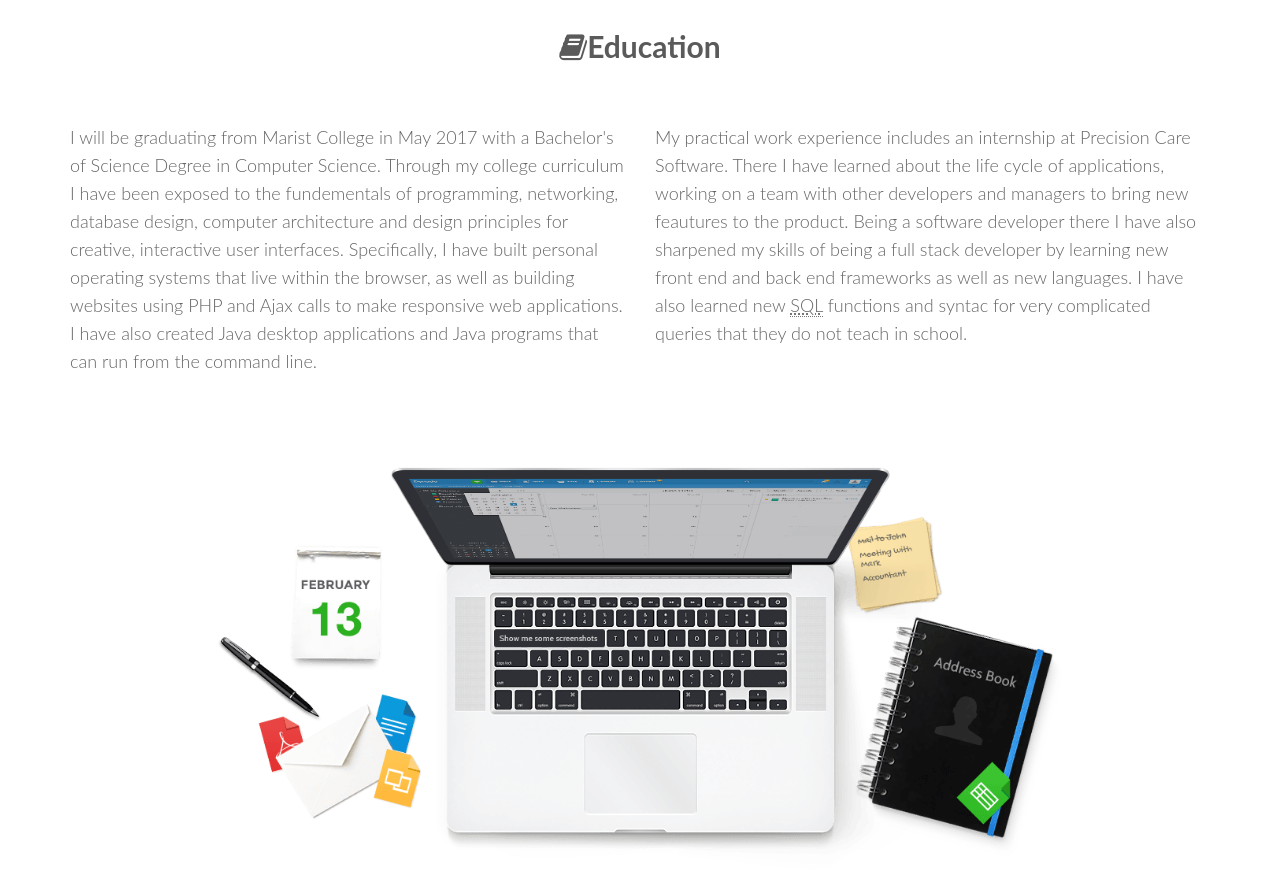
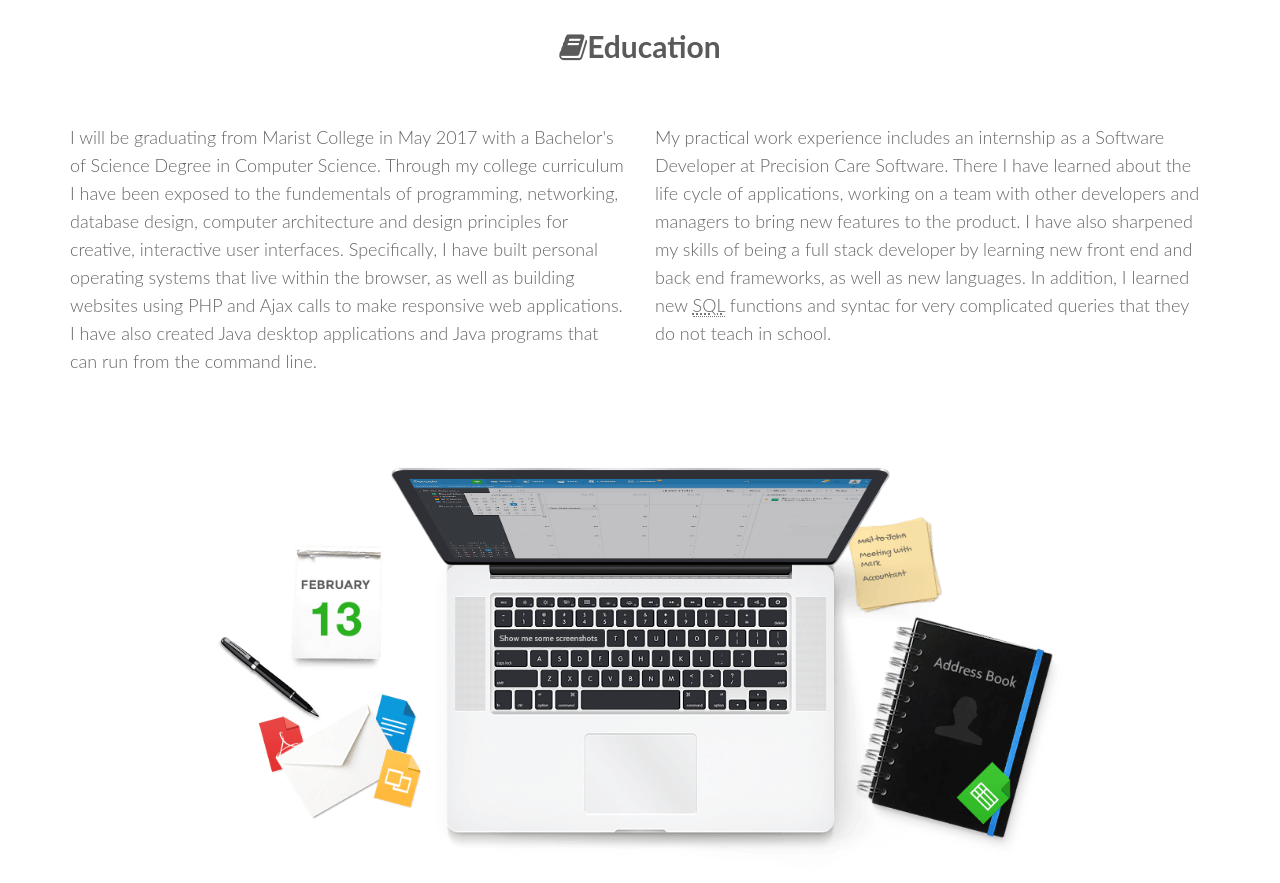
Before and after one commit to kylebradshaw18/Kyles-Website, a plain HTML site: page index.html in a window 1280 px wide. Shown: the part 840-1723 px from the top of the page. Drawn offline with Linux system fonts and the light colour scheme.

Commit message:
fixed spelling

```diff
--- a/index.html
+++ b/index.html
@@ -29,10 +29,10 @@
             desktop applications and Java programs that can run from the command line.
           </p>
           <p class="col-md-6">
-            My practical work experience includes an internship at Precision Care Software. There I have learned about the
-            life cycle of applications, working on a team with other developers and managers to bring new feautures to the product.
-            Being a software developer there I have also sharpened my skills of being a full stack developer by learning new front end and back end
-            frameworks as well as new languages. I have also learned new <abbr title="Structured Query Language">SQL</abbr> functions and syntac
+            My practical work experience includes an internship as a Software Developer at Precision Care Software. There I have learned about the
+            life cycle of applications, working on a team with other developers and managers to bring new features to the product.
+            I have also sharpened my skills of being a full stack developer by learning new front end and back end
+            frameworks, as well as new languages. In addition, I learned new <abbr title="Structured Query Language">SQL</abbr> functions and syntac
             for very complicated queries that they do not teach in school.
           </p>
         </div>
```
